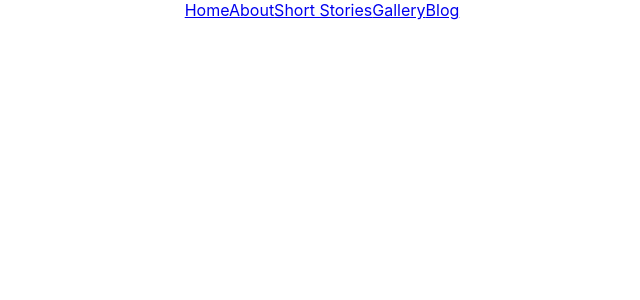
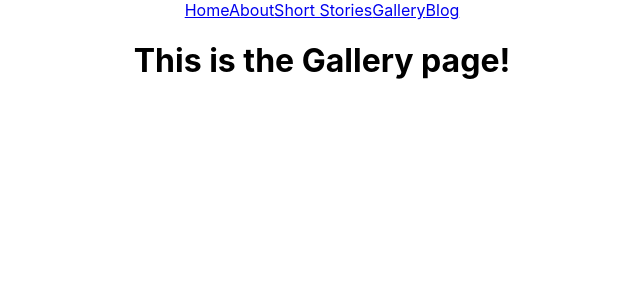
Before and after one commit to lyndsiWilliams/kk-portfolio, a React (Create React App) app in the folder client/: page /gallery in a window 1280 px wide. Shown: the top 300 px of the page, without its empty margins (318-958 px from the left). Built offline with nearby package versions, Linux system fonts and the light colour scheme.

Commit message:
Gallery and Blog components migrated

```diff
--- a/client/src/App.tsx
+++ b/client/src/App.tsx
@@ -5,8 +5,8 @@ import NavBar from './components/NavBar';
 import Home from './components/Home';
 import About from './components/About';
 import ShortStories from './components/ShortStories';
-// import Gallery from './components/Gallery';
-// import Blog from './components/Blog';
+import Gallery from './components/Gallery';
+import Blog from './components/Blog';
 // Styling
 import './App.css';
 // import './styles/styles.css';
@@ -20,8 +20,8 @@ function App() {
           <Route exact path="/" component={Home} />
           <Route path="/about" component={About} />
           <Route path="/short-stories" component={ShortStories} />
-          {/* <Route path="/gallery" component={Gallery} /> */}
-          {/* <Route path="/blog" component={Blog} /> */}
+          <Route path="/gallery" component={Gallery} />
+          <Route path="/blog" component={Blog} />
         </Switch>
       </Router>
     </div>
--- /dev/null
+++ b/client/src/components/Blog.tsx
@@ -0,0 +1,9 @@
+const Blog = () => {
+  return (
+    <div className="blog" style={{ flexDirection: "column" }}>
+      <h1>This is the Blog page!</h1>
+    </div>
+  );
+};
+
+export default Blog;
--- /dev/null
+++ b/client/src/components/Gallery.tsx
@@ -0,0 +1,9 @@
+const Gallery = () => {
+  return (
+    <div className="gallery">
+      <h1>This is the Gallery page!</h1>
+    </div>
+  );
+};
+
+export default Gallery;
```
